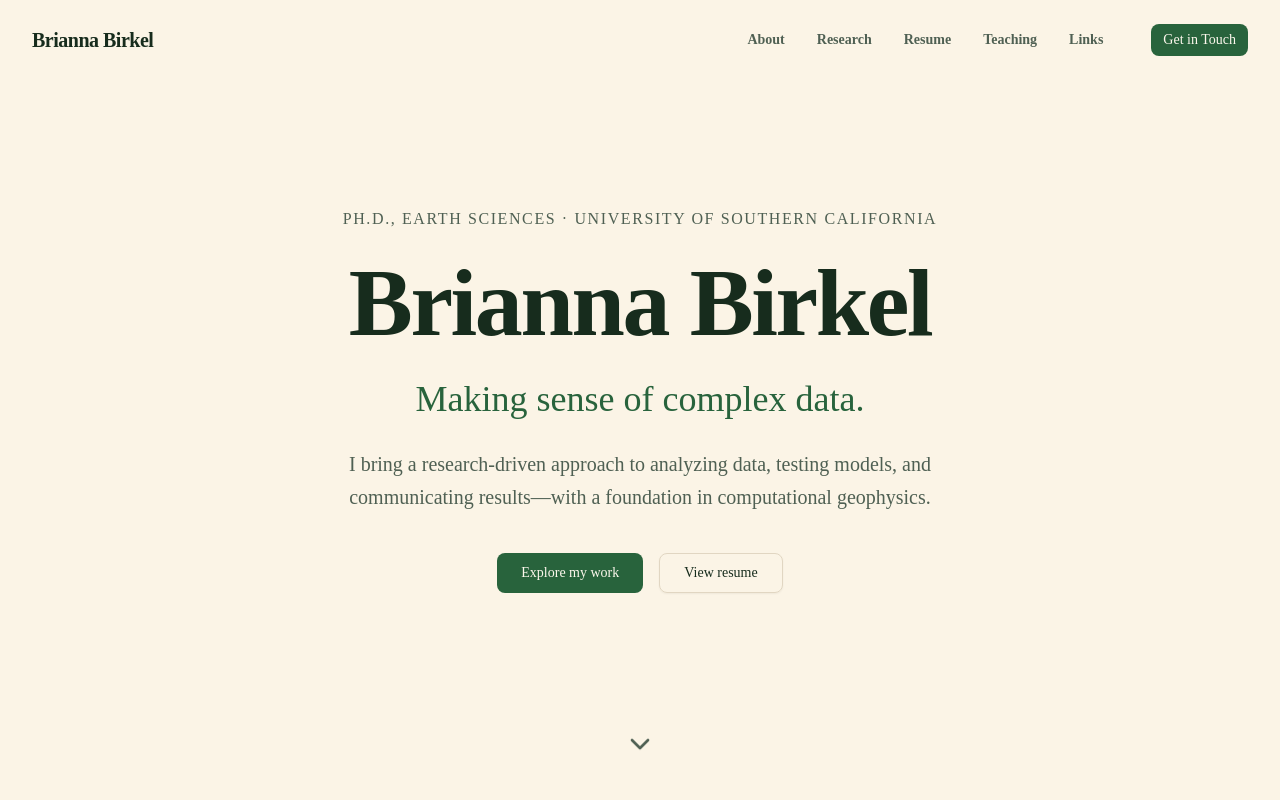
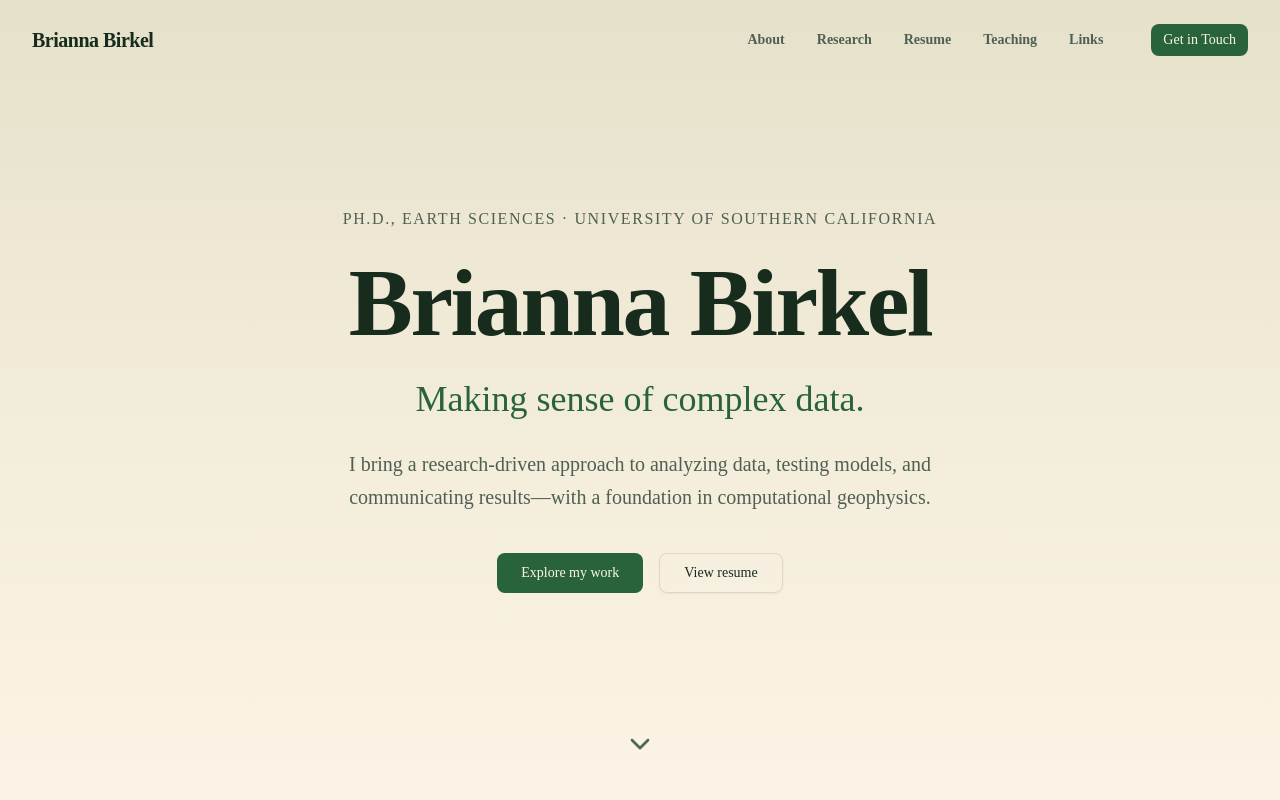
Before and after one commit to bcbirkel/research-portfolio, a Next.js app: page / in a window 1280 px wide. Shown: the top 800 px of the page. Built offline with nearby package versions, Linux system fonts and the light colour scheme; a web font is replaced by a local one.

Commit message:
Add subtle sage fade to hero background

```diff
--- a/app/globals.css
+++ b/app/globals.css
@@ -122,6 +122,16 @@
 
 .research-paper {
   background: var(--background);
+}
+
+#hero {
+  background: linear-gradient(
+    to bottom,
+    color-mix(in oklch, var(--sage) 18%, var(--background)) 0%,
+    color-mix(in oklch, var(--sage) 7%, var(--background)) 55%,
+    var(--background) 100%
+  );
+  color: var(--foreground);
 }
 
 :root {
```
